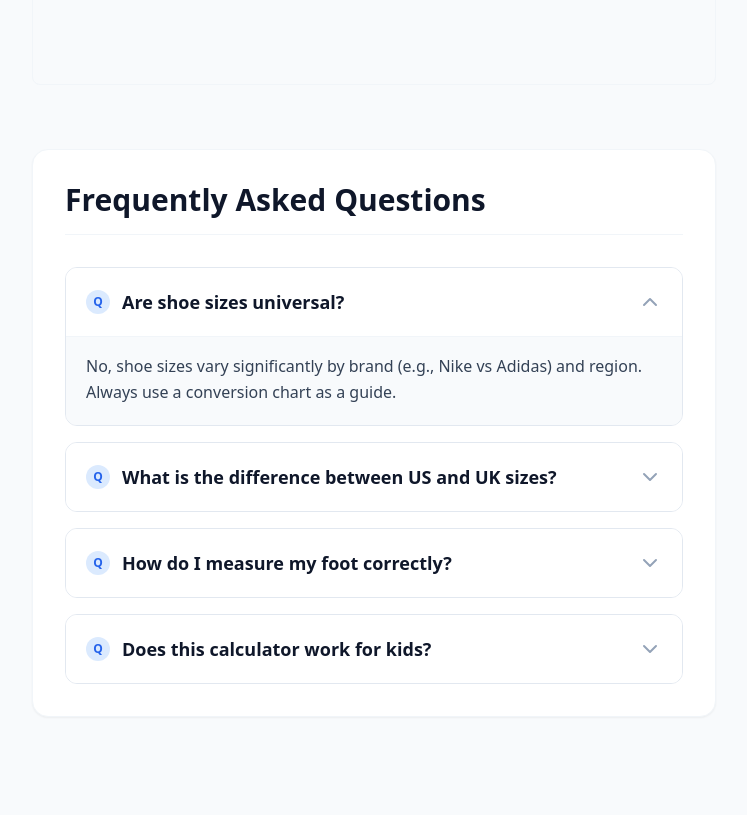
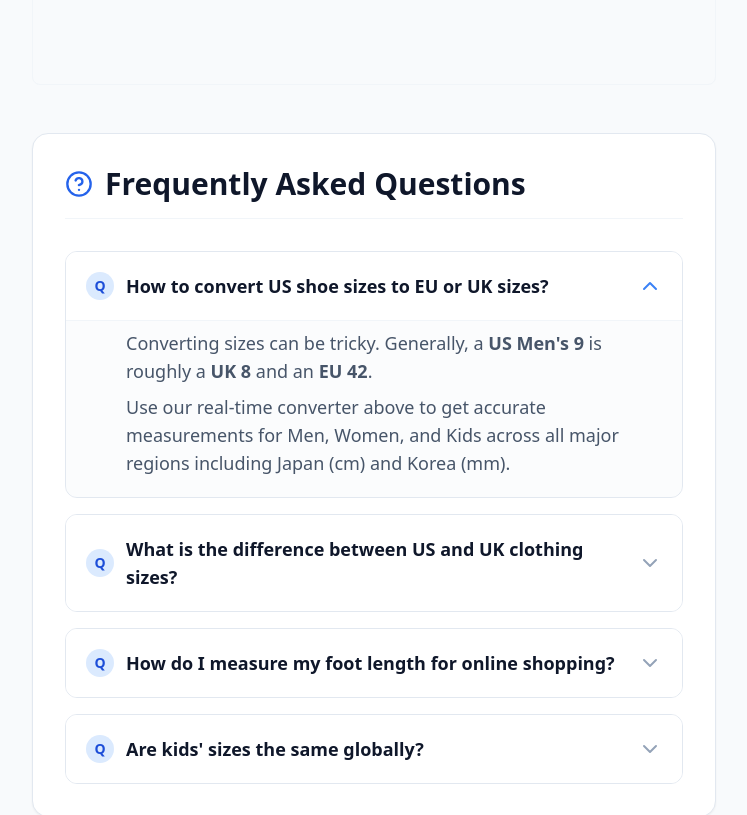
Before and after one commit to dantestudi0oo-web/global-size-converter, a React (Vite) app: page / in a window 1280 px wide. Shown: the part 1180-1995 px from the top of the page, without its empty margins (266-1013 px from the left). Built offline with nearby package versions, Linux system fonts and the light colour scheme.

Commit message:
Add SEO content for better ranking

```diff
--- a/src/components/SeoContent.tsx
+++ b/src/components/SeoContent.tsx
@@ -1,44 +1,125 @@
 import React, { useState } from 'react';
 import { useTranslation } from 'react-i18next';
-import { ChevronDown, ChevronUp } from 'lucide-react';
+import { ChevronDown, ChevronUp, HelpCircle } from 'lucide-react';
 
 const SeoContent: React.FC = () => {
-  const { t } = useTranslation();
-  const [openIndex, setOpenIndex] = useState<number | null>(0);
+  const { i18n } = useTranslation(); // 언어 감지용
+  const [openIndex, setOpenIndex] = useState<number | null>(0); // 첫 번째 질문은 열어둠
 
-  const faqs = [1, 2, 3, 4];
+  // 현재 언어가 한국어인지 확인
+  const isKorean = i18n.language.startsWith('ko');
 
   const toggleFaq = (index: number) => {
     setOpenIndex(openIndex === index ? null : index);
   };
 
+  // 🇰🇷 한국어 데이터 (네이버/구글 코리아 타겟 - 직구 키워드 집중)
+  const koFaqs = [
+    {
+      q: "미국(US) 신발 사이즈 7은 한국 사이즈로 몇인가요?",
+      a: (
+        <>
+          <p className="mb-2">
+            미국 남성 신발 사이즈 <strong>7은 한국 사이즈로 약 250mm</strong>이며, 여성 사이즈 7은 약 <strong>240mm</strong>입니다.
+          </p>
+          <p>
+            나이키, 아디다스, 뉴발란스 등 브랜드와 발볼 넓이(W/M)에 따라 약간의 차이가 있을 수 있습니다.
+            특히 <strong>해외 직구</strong> 시에는 반 치수(0.5) 정도 여유 있게 선택하는 것이 실패를 줄이는 팁입니다.
+          </p>
+        </>
+      )
+    },
+    {
+      q: "유럽(EU) 옷 사이즈 36, 38은 한국 사이즈로 어떻게 되나요?",
+      a: (
+        <>
+          <p className="mb-2">
+            유럽(EU) 여성 의류 사이즈 <strong>36은 한국의 55 사이즈(S)</strong>, <strong>38은 66 사이즈(M)</strong>에 해당합니다.
+          </p>
+          <p>
+            자라(ZARA)나 H&M 같은 글로벌 브랜드나 명품 의류 구매 시 이 기준을 참고하세요.
+            독일(DE)과 프랑스(FR)/이탈리아(IT)는 같은 유럽이라도 표기가 다를 수 있으니 주의가 필요합니다.
+          </p>
+        </>
+      )
+    },
+    {
+      q: "아이들(키즈/주니어) 신발 사이즈는 어떻게 고르나요?",
+      a: "아이들은 발이 빠르게 자라므로 딱 맞는 사이즈보다 0.5~1cm 정도 여유 있게 구매하는 것이 좋습니다. 미국 사이즈 표기에서 'C'는 Child(유아), 'Y'는 Youth(주니어)를 의미하니 혼동하지 않도록 주의하세요."
+    },
+    {
+      q: "영국(UK) 신발 사이즈와 미국(US) 사이즈 차이점은?",
+      a: "보통 영국(UK) 사이즈는 미국(US) 사이즈보다 숫자가 1 정도 작습니다. 예를 들어 미국 남성 9 사이즈는 영국 8 사이즈와 비슷합니다. 변환기를 통해 정확한 수치를 확인해보세요."
+    }
+  ];
+
+  // 🇺🇸 영어/글로벌 데이터 (구글 글로벌 타겟)
+  const enFaqs = [
+    {
+      q: "How to convert US shoe sizes to EU or UK sizes?",
+      a: (
+        <>
+          <p className="mb-2">
+            Converting sizes can be tricky. Generally, a <strong>US Men's 9</strong> is roughly a <strong>UK 8</strong> and an <strong>EU 42</strong>.
+          </p>
+          <p>
+            Use our real-time converter above to get accurate measurements for Men, Women, and Kids across all major regions including Japan (cm) and Korea (mm).
+          </p>
+        </>
+      )
+    },
+    {
+      q: "What is the difference between US and UK clothing sizes?",
+      a: "US clothing sizes are generally larger than UK sizes. For example, a US Women's size 6 is roughly equivalent to a UK size 10. Always check the specific brand's size chart before purchasing."
+    },
+    {
+      q: "How do I measure my foot length for online shopping?",
+      a: "Place your foot on a piece of paper and trace the outline. Measure the length from the heel to the longest toe. This measurement (in cm or inches) is the most accurate way to find your size in any country."
+    },
+    {
+      q: "Are kids' sizes the same globally?",
+      a: "No, children's sizes vary significantly. US uses age-based or 'C/Y' sizing, while Europe uses height (cm) or age. Our converter helps you navigate these differences easily."
+    }
+  ];
+
+  // 현재 언어에 따라 데이터 선택
+  const faqs = isKorean ? koFaqs : enFaqs;
+
   return (
-    <section className="mt-16 w-full max-w-3xl mx-auto px-4 lg:px-0 text-slate-700 space-y-12 mb-20">
+    <section className="mt-12 w-full max-w-4xl mx-auto px-4 lg:px-0 text-slate-700 space-y-12 mb-20">
 
-      {/* FAQ Section */}
-      <article className="bg-white p-6 md:p-8 rounded-2xl shadow-sm border border-slate-100">
-        <h2 className="text-3xl font-extrabold text-slate-900 mb-8 pb-4 border-b border-slate-100">
-          {t('seo_content.faq_title')}
-        </h2>
+      {/* FAQ Article Layout */}
+      <article className="bg-white p-6 md:p-8 rounded-2xl shadow-sm border border-slate-200">
+        <div className="flex items-center gap-3 mb-8 pb-4 border-b border-slate-100">
+            <HelpCircle className="text-brand-600" size={28} />
+            <h2 className="text-2xl md:text-3xl font-extrabold text-slate-900">
+            {isKorean ? "자주 묻는 질문 (FAQ)" : "Frequently Asked Questions"}
+            </h2>
+        </div>
 
         <div className="space-y-4">
-          {faqs.map((num, idx) => (
-            <div key={num} className="border border-slate-200 rounded-xl overflow-hidden">
+          {faqs.map((item, idx) => (
+            <div key={idx} className="border border-slate-200 rounded-xl overflow-hidden transition-all duration-200 hover:border-brand-300 hover:shadow-md">
               <button
                 onClick={() => toggleFaq(idx)}
                 className="w-full flex items-center justify-between p-5 bg-white hover:bg-slate-50 transition-colors text-left"
+                aria-expanded={openIndex === idx}
               >
-                <h3 className="font-bold text-lg text-slate-900 flex items-center gap-3">
-                  <span className="flex-shrink-0 flex items-center justify-center w-6 h-6 rounded-full bg-brand-100 text-brand-600 text-xs">Q</span>
-                  {t(`seo_content.faq_${num}_q`)}
+                <h3 className="font-bold text-lg text-slate-900 flex items-center gap-3 pr-4">
+                  <span className="flex-shrink-0 flex items-center justify-center w-7 h-7 rounded-full bg-brand-100 text-brand-700 text-sm font-extrabold">Q</span>
+                  {item.q}
                 </h3>
-                {openIndex === idx ? <ChevronUp className="text-slate-400" /> : <ChevronDown className="text-slate-400" />}
+                {openIndex === idx ? (
+                    <ChevronUp className="text-brand-500 flex-shrink-0" />
+                ) : (
+                    <ChevronDown className="text-slate-400 flex-shrink-0" />
+                )}
               </button>
 
               {openIndex === idx && (
-                <div className="p-5 pt-0 bg-slate-50 text-slate-700 leading-relaxed border-t border-slate-100">
-                   <div className="mt-4">
-                      {t(`seo_content.faq_${num}_a`)}
+                <div className="p-5 pt-2 bg-slate-50/50 text-slate-700 leading-relaxed border-t border-slate-100 animate-fade-in">
+                   <div className="pl-10 text-base md:text-lg text-slate-600">
+                      {item.a}
                    </div>
                 </div>
               )}
@@ -46,6 +127,11 @@ const SeoContent: React.FC = () => {
           ))}
         </div>
       </article>
+
+      {/* SEO Keywords Hidden Block (Optional for Bots) */}
+      <div className="sr-only">
+        Global Size Converter, Shoe Size Chart, Clothing Size Conversion, US to KR, EU to US, Nike Size, Adidas Size, Kids Shoe Size.
+      </div>
     </section>
   );
 };
```
